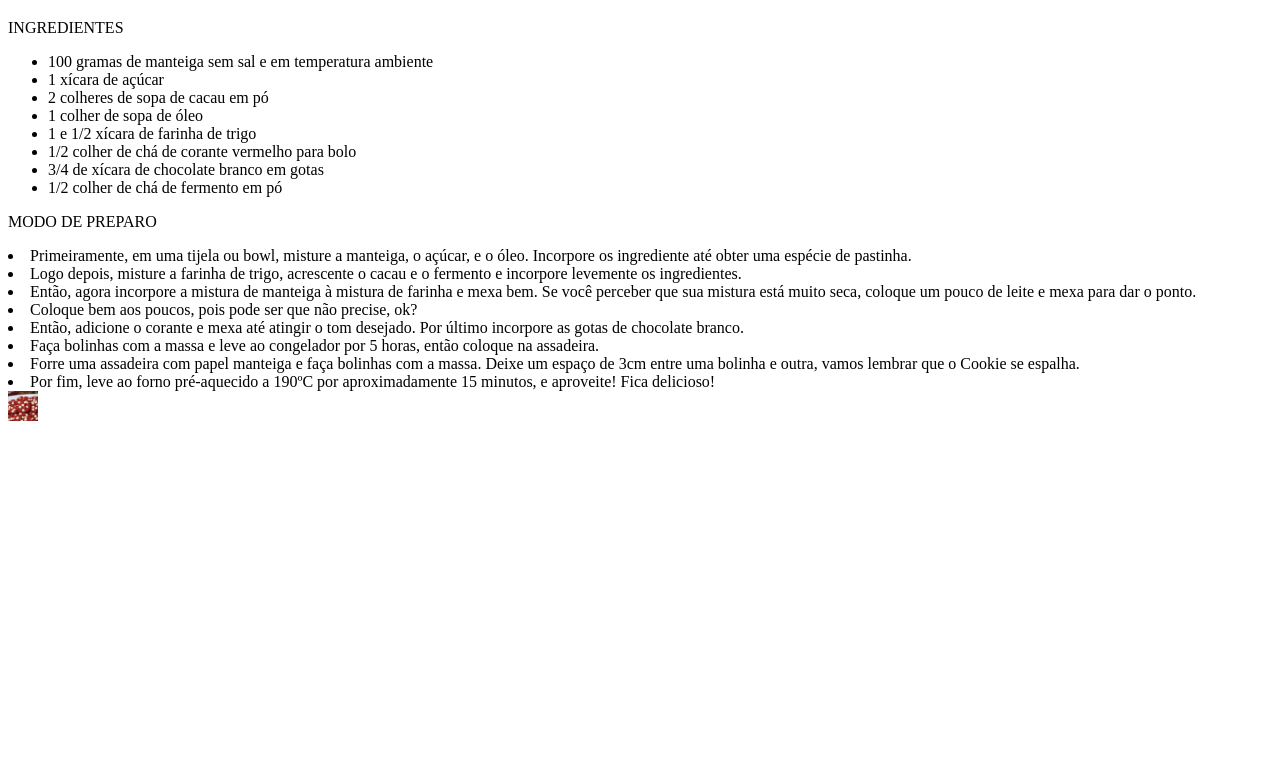
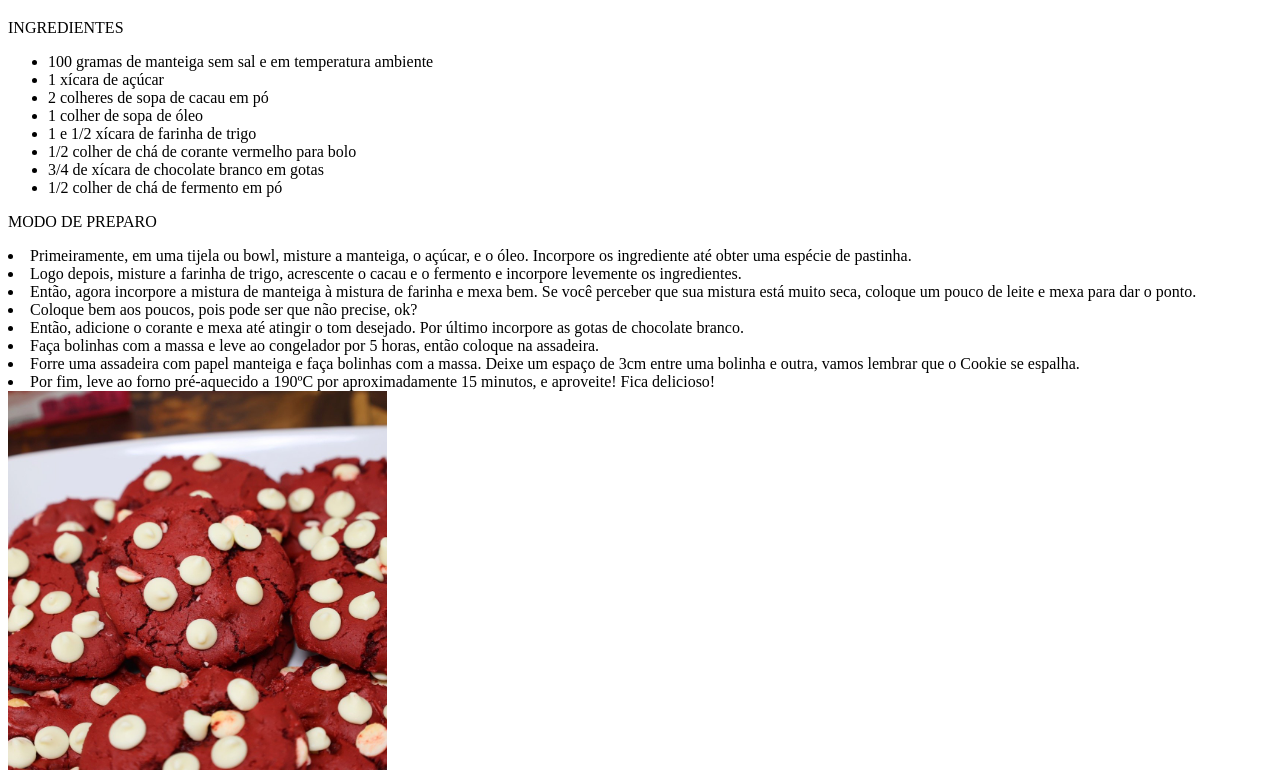
Before and after one commit to chasyer/red-velvet-cookie, a plain HTML site: page index.html in a window 1280 px wide. Shown: the part 61-843 px from the top of the page. Before the commit the page ends 800 px from the top, so only its background shows below. Drawn offline with Linux system fonts and the light colour scheme.

Commit message:
Add files via upload

```diff
--- a/aula.css
+++ b/aula.css
@@ -49,8 +49,7 @@ nav a:hover{ /*/ MUDAR A COR QUANDO PASSA O MOUSE SOBRE O ELEMNTO */
 
 	}
 	#banner{
-		width: 30px;
-		height: 30px;
+		width: 30%;
 	}
 	.produtos li:hover{
 		border-color: #00BFFF;
```
